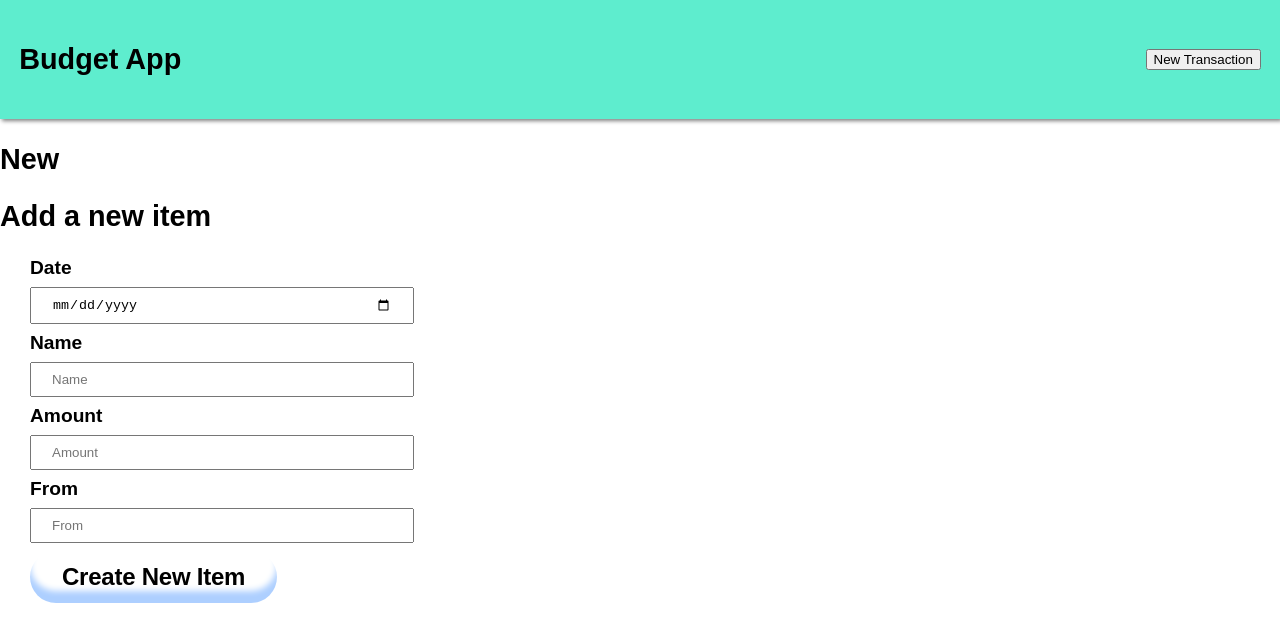
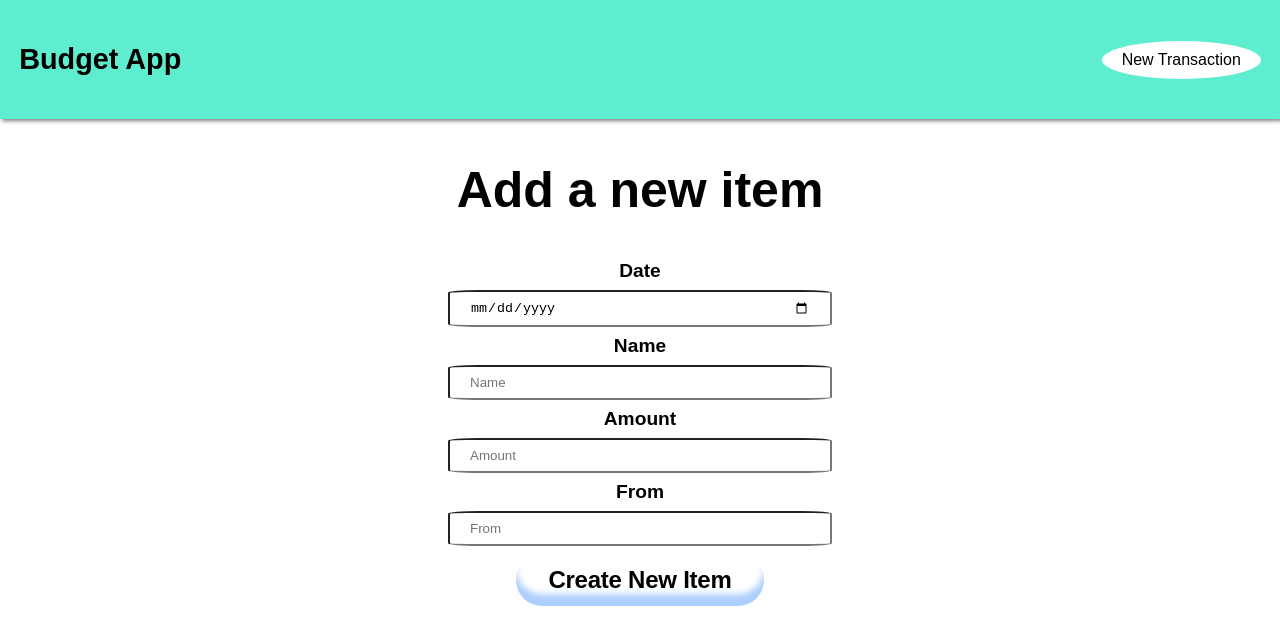
Before and after one commit to Nique444/8-4-Budgeting-app-project-frontend, a React (Create React App) app: page /transactions/new in a window 1280 px wide. Shown: the top 644 px of the page. Built offline with nearby package versions, Linux system fonts and the light colour scheme.

Commit message:
fixing new form still

```diff
--- a/src/Components/NavBar.js
+++ b/src/Components/NavBar.js
@@ -1,10 +1,13 @@
 import React from "react";
+import { Link } from "react-router-dom";
 
 export default function NavBar() {
   return (
     <nav className="nav-title">
         <h1>Budget App</h1>
-        <button className="new-transaction">New Transaction</button>
+        <button className="new-transaction">
+          <Link to="/transactions/new" className="nav-link">New Transaction</Link>
+        </button>
     </nav>
   )
 }
--- a/src/Components/TransactionNewForm.js
+++ b/src/Components/TransactionNewForm.js
@@ -17,7 +17,7 @@ export default function TransactionNewForm() {
   const addTransaction = () => {
     axios
       .post(`${API}/transactions`, newTransaction)
-      .then((response) => navigate(`/transactions`))
+      .then((response) => navigate('/transactions'))
       .catch((error) => console.log(error));
   };
 
@@ -33,7 +33,6 @@ export default function TransactionNewForm() {
   return (
     <div>
       <form className="new-form" onSubmit={handleSubmit}>
-        <h2>Add a new item</h2>
         <div>
           <strong>
             <label for="date">Date</label>
--- a/src/Pages/New.js
+++ b/src/Pages/New.js
@@ -4,7 +4,7 @@ import TransactionNewForm from "../Components/TransactionNewForm";
 export default function New() {
   return (
     <div className="New">
-      <h2>New</h2>
+      <h2 className="new-title">Add a new item</h2>
       <TransactionNewForm />
     </div>
   );
--- a/src/index.css
+++ b/src/index.css
@@ -49,7 +49,12 @@ nav {
 }
 
 .new-form {
-  text-align: left;
+  text-align: center;
+}
+
+.new-title {
+  text-align: center;
+  font-size: 50px;
 }
 
 input {
@@ -57,6 +62,7 @@ input {
   padding: 8px 20px;
   margin: 8px 30px;
   box-sizing: border-box;
+  border-radius: 8%;
 }
 
 label {
@@ -106,3 +112,32 @@ label {
     padding: .75rem 2rem;
   }
 }
+
+.nav-link {
+  text-decoration: none;
+  color: #000000;
+}
+
+.nav-link:visited {
+  text-decoration: none;
+}
+
+.nav-link:hover {
+  /* background-color: #000000; */
+  color: white;
+}
+
+.new-transaction {
+  border: none;
+  background-color: white;
+  /* color: black; */
+  padding: 10px 20px;
+  font-family: Copperplate, fantasy;
+  font-size: 16px;
+  border-radius: 50%;
+}
+
+.new-transaction:hover {
+  background-color: #000000;
+  /* color: white; */
+}
```
